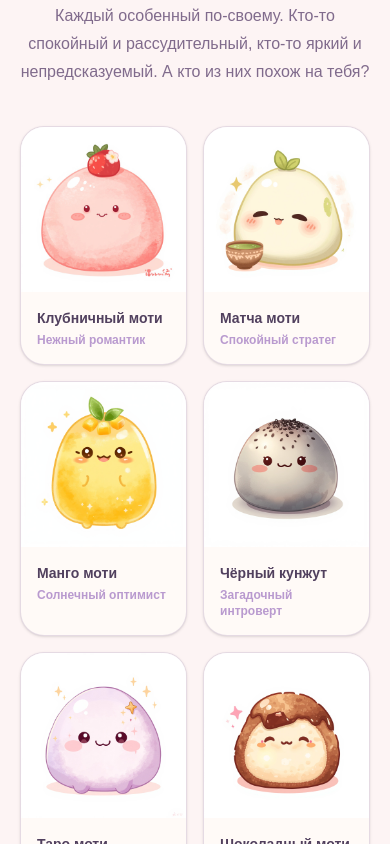
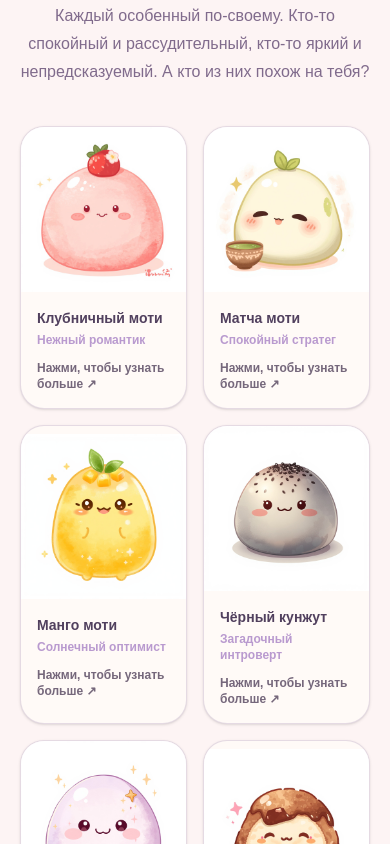
Before and after one commit to Lindfluss/moti, a Next.js app: page / in a window 390 px wide. Shown: the part 1180-2024 px from the top of the page. Built offline with nearby package versions, Linux system fonts and the light colour scheme.

Commit message:
Use interactive mochi gallery on homepage

```diff
--- a/app/page.tsx
+++ b/app/page.tsx
@@ -1,7 +1,7 @@
 import Image from "next/image";
 import Link from "next/link";
 
-import { mochiProfiles } from "@/data/mochi";
+import { MochiGallery } from "@/components/home/MochiGallery";
 
 export default function Home() {
   return (
@@ -96,35 +96,7 @@ export default function Home() {
             </p>
           </div>
 
-          <div className="mt-10 grid grid-cols-2 gap-4 sm:mt-14 sm:grid-cols-3 sm:gap-5 lg:grid-cols-4">
-            {mochiProfiles.map((mochi) => (
-              <article
-                key={mochi.id}
-                className="group overflow-hidden rounded-3xl border border-lavender-border/50 bg-card shadow-sm transition duration-300 hover:-translate-y-1 hover:shadow-lg hover:shadow-plum/5"
-              >
-                <div className="relative aspect-square overflow-hidden bg-lavender/30">
-                  <Image
-                    src={mochi.image}
-                    alt={mochi.name}
-                    fill
-                    sizes="(max-width: 640px) 45vw, (max-width: 1024px) 30vw, 240px"
-                    className="object-cover transition duration-500 group-hover:scale-105"
-                  />
-                </div>
-                <div className="p-4 sm:p-5">
-                  <h3 className="text-sm font-extrabold text-plum sm:text-base">
-                    {mochi.name}
-                  </h3>
-                  <p className="mt-1 text-xs font-semibold text-lavender-accent sm:text-sm">
-                    {mochi.archetype}
-                  </p>
-                  {/* <p className="mt-3 text-xs leading-5 text-plum-soft sm:text-sm sm:leading-6">
-                    {mochi.description}
-                  </p> */}
-                </div>
-              </article>
-            ))}
-          </div>
+          <MochiGallery />
 
           <div className="mt-12 text-center sm:mt-16">
             <p className="mb-5 text-sm text-plum-soft">
```
